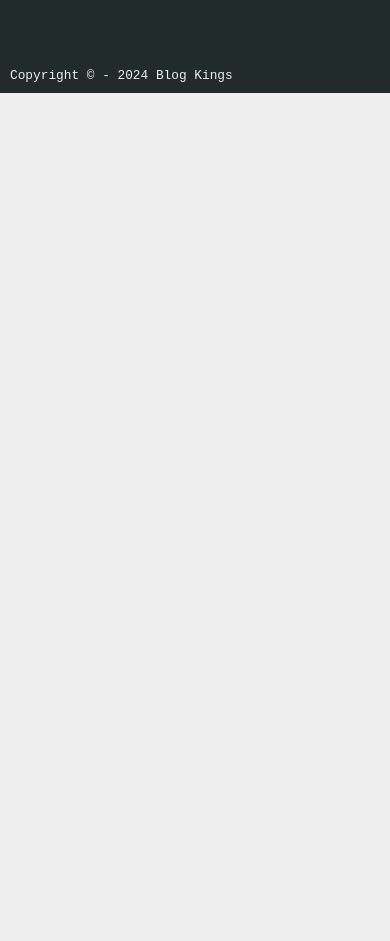
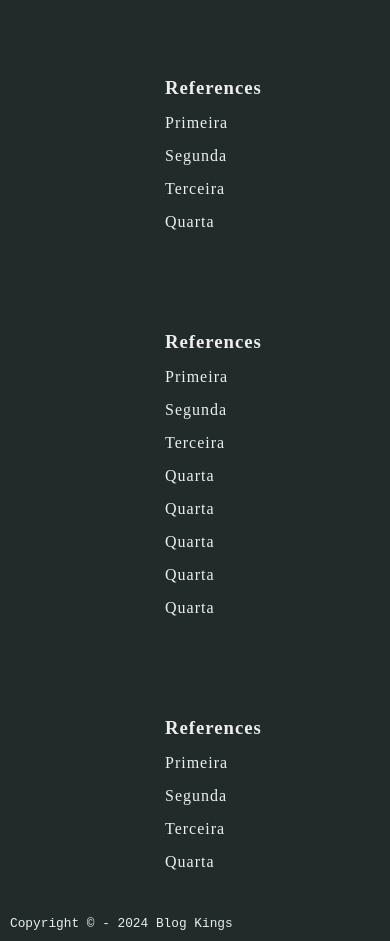
Before and after one commit to NathaReis/blogreis, a plain HTML site: page index.html in a window 390 px wide. Shown: the part 1711-2652 px from the top of the page. Before the commit the page ends 2530 px from the top, so only its background shows below. Drawn offline with Linux system fonts and the light colour scheme.

Commit message:
Responsividade

```diff
--- a/index.html
+++ b/index.html
@@ -105,6 +105,10 @@
                 <li>Segunda</li>
                 <li>Terceira</li>
                 <li>Quarta</li>
+                <li>Quarta</li>
+                <li>Quarta</li>
+                <li>Quarta</li>
+                <li>Quarta</li>
             </ul>
         </div>
         <div class="box">
--- a/style.css
+++ b/style.css
@@ -140,11 +140,10 @@ main {
 footer {
     position: relative;
     width: 100dvw;
-    height: 300px;
+    min-height: 300px;
     padding: 20px;
     background-color: var(--footer);
     display: flex;
-    align-items: center;
     justify-content: center;
     flex-wrap: wrap;
 
@@ -158,11 +157,9 @@ footer {
     }
 
     .box {
-        width: 200px;
+        width: 100px;
         margin: 50px;
         color: #eee;
-        display: grid;
-        gap: 20px;
         letter-spacing: 1px;
         cursor: default;
 
```
